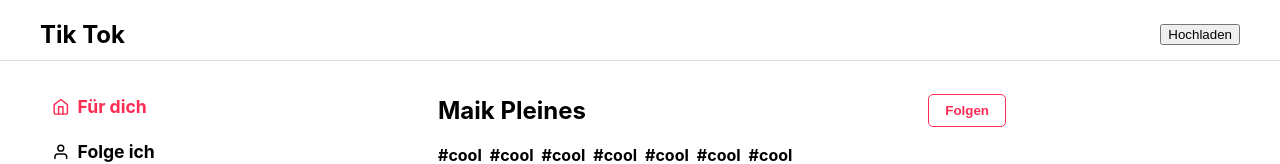
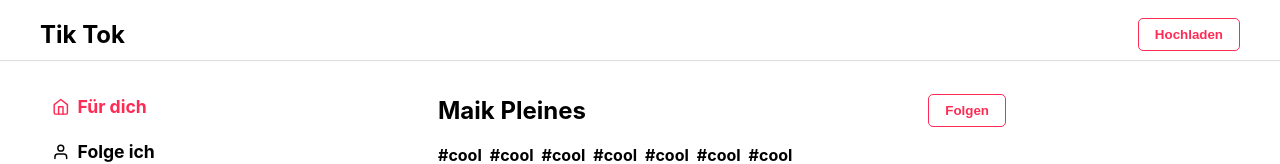
Before and after one commit to mpleines/tiktok-clone, a Next.js app: page / in a window 1280 px wide. Shown: the top 164 px of the page. Built offline with nearby package versions, Linux system fonts and the light colour scheme.

Commit message:
create button component

```diff
--- /dev/null
+++ b/components/Button/Button.module.css
@@ -0,0 +1,18 @@
+.wrapper {
+  padding: 8px 16px;
+  font-weight: 700;
+  background: white;
+  border-radius: 5px;
+  cursor: pointer;
+}
+
+.primary {
+  composes: wrapper;
+  background: white;
+  color: var(--primary-color);
+  border: 1px solid var(--primary-color);
+}
+
+.primary:hover {
+  background: rgba(254, 44, 85, 0.06);
+}
--- a/components/Button/Button.tsx
+++ b/components/Button/Button.tsx
@@ -1,14 +1,21 @@
-import { FunctionComponent, ReactNode } from 'react';
+import React, { FunctionComponent, ReactNode } from 'react';
+import styles from './Button.module.css';
 
 interface ButtonProps {
   title: string;
   onClick: () => void;
   icon?: ReactNode;
+  color?: 'primary';
 }
 
-const Button: FunctionComponent<ButtonProps> = ({ title, onClick, icon }) => {
+const Button: FunctionComponent<ButtonProps> = ({
+  title,
+  onClick,
+  icon,
+  color = 'primary',
+}) => {
   return (
-    <button onClick={onClick}>
+    <button onClick={onClick} className={styles[color]}>
       {icon && icon}
       {title}
     </button>
--- a/components/Navigation/Navigation.tsx
+++ b/components/Navigation/Navigation.tsx
@@ -1,4 +1,5 @@
 import { FunctionComponent, ReactNode } from 'react';
+import Button from '../Button/Button';
 import MaxWidth from '../MaxWidth/MaxWidth';
 import styles from './Navigation.module.css';
 
@@ -13,7 +14,7 @@
             <h1 className={styles.title}>Tik Tok</h1>
           </div>
           <div>
-            <button>Hochladen</button>
+            <Button title="Hochladen" onClick={() => null} />
           </div>
         </div>
       </MaxWidth>
--- a/components/Post/Post.module.css
+++ b/components/Post/Post.module.css
@@ -35,17 +35,3 @@
   border-radius: 12px;
   object-fit: cover;
 }
-
-.follow {
-  padding: 8px 16px;
-  font-weight: 700;
-  background: white;
-  color: var(--primary-color);
-  border: 1px solid var(--primary-color);
-  border-radius: 5px;
-  cursor: pointer;
-}
-
-.follow:hover {
-  background: rgba(254, 44, 85, 0.06);
-}
--- a/components/Post/Post.tsx
+++ b/components/Post/Post.tsx
@@ -1,4 +1,5 @@
 import { FunctionComponent } from 'react';
+import Button from '../Button/Button';
 import styles from './Post.module.css';
 
 interface PostProps {}
@@ -10,7 +11,7 @@
         <div className={styles.title}>
           <h2>Maik Pleines</h2>
           <div>
-            <button className={styles.follow}>Folgen</button>
+            <Button title="Folgen" onClick={() => null} />
           </div>
         </div>
         <div className={styles.tags}>
```
